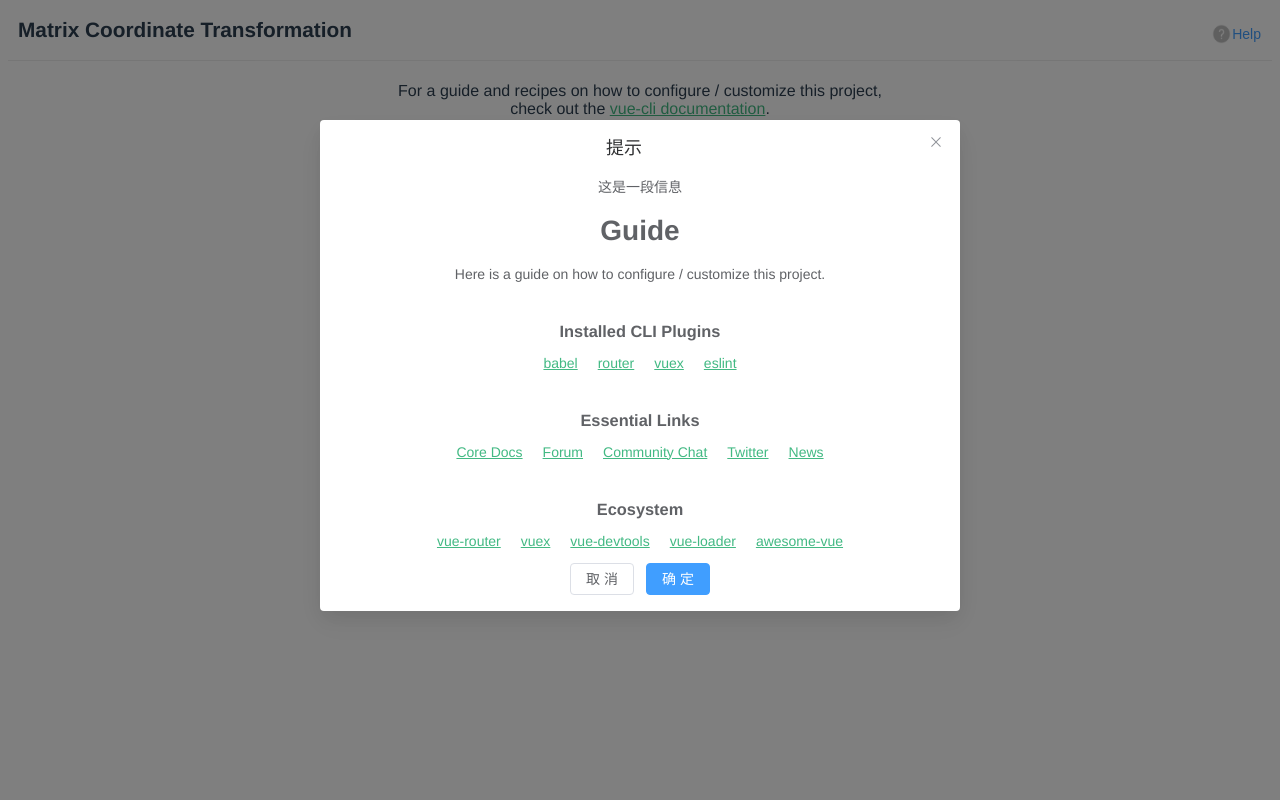
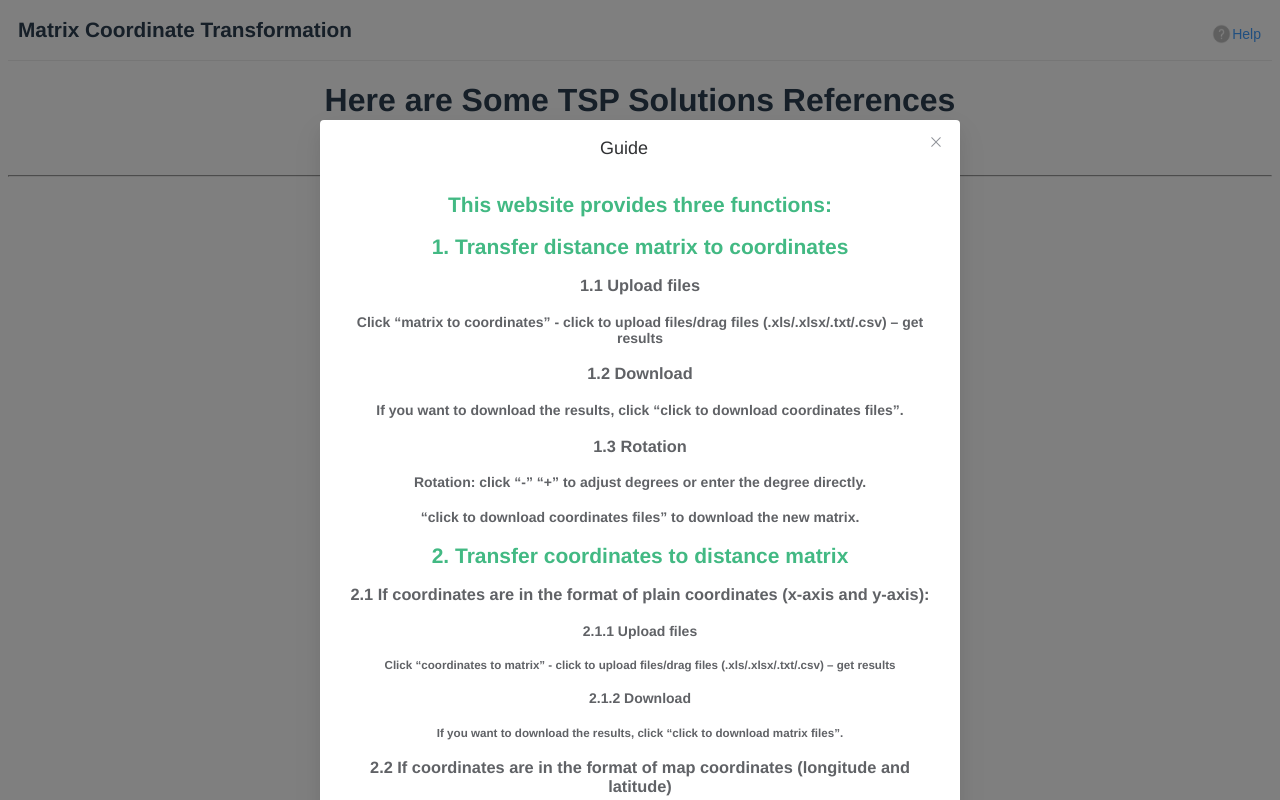
Before and after one commit to xuben9/new_cho_front, a Vue app: page /tsp in a window 1280 px wide. Both pictures are taken after a click on the button "Help". Built offline with nearby package versions, Linux system fonts and the light colour scheme.

Commit message:
help and references

```diff
--- a/src/App.vue
+++ b/src/App.vue
@@ -11,8 +11,7 @@
   </div>
   <router-view />
 
-  <el-dialog title="提示" v-model="dialogVisible" width="50%">
-    <span>这是一段信息</span>
+  <el-dialog title="Guide" v-model="dialogVisible" width="50%">
     <Guide />
     <span class="dialog-footer">
       <el-button @click="dialogVisible = false">取 消</el-button>
--- a/src/components/Guide.vue
+++ b/src/components/Guide.vue
@@ -1,49 +1,85 @@
 <template>
   <div class="guide">
-    <h1>Guide</h1>
-    <p>
-      Here is a guide on how to configure / customize this project.
-    </p>
-    <h3>Installed CLI Plugins</h3>
-    <ul>
-      <li><a href="https://github.com/vuejs/vue-cli/tree/dev/packages/%40vue/cli-plugin-babel" target="_blank" rel="noopener">babel</a></li>
-      <li><a href="https://github.com/vuejs/vue-cli/tree/dev/packages/%40vue/cli-plugin-router" target="_blank" rel="noopener">router</a></li>
-      <li><a href="https://github.com/vuejs/vue-cli/tree/dev/packages/%40vue/cli-plugin-vuex" target="_blank" rel="noopener">vuex</a></li>
-      <li><a href="https://github.com/vuejs/vue-cli/tree/dev/packages/%40vue/cli-plugin-eslint" target="_blank" rel="noopener">eslint</a></li>
-    </ul>
-    <h3>Essential Links</h3>
-    <ul>
-      <li><a href="https://vuejs.org" target="_blank" rel="noopener">Core Docs</a></li>
-      <li><a href="https://forum.vuejs.org" target="_blank" rel="noopener">Forum</a></li>
-      <li><a href="https://chat.vuejs.org" target="_blank" rel="noopener">Community Chat</a></li>
-      <li><a href="https://twitter.com/vuejs" target="_blank" rel="noopener">Twitter</a></li>
-      <li><a href="https://news.vuejs.org" target="_blank" rel="noopener">News</a></li>
-    </ul>
-    <h3>Ecosystem</h3>
-    <ul>
-      <li><a href="https://router.vuejs.org" target="_blank" rel="noopener">vue-router</a></li>
-      <li><a href="https://vuex.vuejs.org" target="_blank" rel="noopener">vuex</a></li>
-      <li><a href="https://github.com/vuejs/vue-devtools#vue-devtools" target="_blank" rel="noopener">vue-devtools</a></li>
-      <li><a href="https://vue-loader.vuejs.org" target="_blank" rel="noopener">vue-loader</a></li>
-      <li><a href="https://github.com/vuejs/awesome-vue" target="_blank" rel="noopener">awesome-vue</a></li>
-    </ul>
+    <h2>This website provides three functions:</h2>
+    <h2>1. Transfer distance matrix to coordinates</h2>
+    <h3>1.1 Upload files</h3>
+    <h4>
+      Click “matrix to coordinates” - click to upload files/drag files
+      (.xls/.xlsx/.txt/.csv) – get results
+    </h4>
+    <h3>1.2 Download</h3>
+
+    <h4>
+      If you want to download the results, click “click to download coordinates
+      files”.
+    </h4>
+
+    <h3>1.3 Rotation</h3>
+
+    <h4>
+      Rotation: click “-” “+” to adjust degrees or enter the degree directly.
+    </h4>
+
+    <h4>“click to download coordinates files” to download the new matrix.</h4>
+
+    <h2>2. Transfer coordinates to distance matrix</h2>
+
+    <h3>
+      2.1 If coordinates are in the format of plain coordinates (x-axis and
+      y-axis):
+    </h3>
+
+    <h4>2.1.1 Upload files</h4>
+    <h5>
+      Click “coordinates to matrix” - click to upload files/drag files
+      (.xls/.xlsx/.txt/.csv) – get results
+    </h5>
+
+    <h4>2.1.2 Download</h4>
+    <h5>
+      If you want to download the results, click “click to download matrix
+      files”.
+    </h5>
+
+    <h3>
+      2.2 If coordinates are in the format of map coordinates (longitude and
+      latitude)
+    </h3>
+
+    <h4>2.2.1 Click “switch to map to coordinates transformation”</h4>
+    <h4>2.2.2 Upload files</h4>
+    <h5>
+      Click “coordinates to matrix” - click to upload files/drag files
+      (.xls/.xlsx/.txt/.csv) – get results
+    </h5>
+    <h4>2.2.3 Download</h4>
+    <h5>
+      If you want to download the results, click “click to download matrix
+      files”.
+    </h5>
+
+    <h2>3. TSP solutions references</h2>
+    <h3>Just click the links to explore!</h3>
+    <hr />
+    <h2>Contact me: chunyujcy98@163.com</h2>
   </div>
 </template>
 
 <script>
 export default {
-  name: 'Guide',
+  name: "Guide",
   props: {
-    msg: String
-  }
-}
+    msg: String,
+  },
+};
 </script>
 
 <!-- Add "scoped" attribute to limit CSS to this component only -->
 <style scoped lang="less">
-h3 {
-  margin: 40px 0 0;
+h2 {
+  color: #42b983;
 }
+
 ul {
   list-style-type: none;
   padding: 0;
--- a/src/components/TspLinks.vue
+++ b/src/components/TspLinks.vue
@@ -1,34 +1,21 @@
 <template>
   <div class="hello">
-    <h1>{{ msg }}</h1>
-    <p>
-      For a guide and recipes on how to configure / customize this project,<br>
-      check out the
-      <a href="https://cli.vuejs.org" target="_blank" rel="noopener">vue-cli documentation</a>.
-    </p>
-    <h3>Installed CLI Plugins</h3>
-    <ul>
-      <li><a href="https://github.com/vuejs/vue-cli/tree/dev/packages/%40vue/cli-plugin-babel" target="_blank" rel="noopener">babel</a></li>
-      <li><a href="https://github.com/vuejs/vue-cli/tree/dev/packages/%40vue/cli-plugin-router" target="_blank" rel="noopener">router</a></li>
-      <li><a href="https://github.com/vuejs/vue-cli/tree/dev/packages/%40vue/cli-plugin-vuex" target="_blank" rel="noopener">vuex</a></li>
-      <li><a href="https://github.com/vuejs/vue-cli/tree/dev/packages/%40vue/cli-plugin-eslint" target="_blank" rel="noopener">eslint</a></li>
-    </ul>
-    <h3>Essential Links</h3>
-    <ul>
-      <li><a href="https://vuejs.org" target="_blank" rel="noopener">Core Docs</a></li>
-      <li><a href="https://forum.vuejs.org" target="_blank" rel="noopener">Forum</a></li>
-      <li><a href="https://chat.vuejs.org" target="_blank" rel="noopener">Community Chat</a></li>
-      <li><a href="https://twitter.com/vuejs" target="_blank" rel="noopener">Twitter</a></li>
-      <li><a href="https://news.vuejs.org" target="_blank" rel="noopener">News</a></li>
-    </ul>
-    <h3>Ecosystem</h3>
-    <ul>
-      <li><a href="https://router.vuejs.org" target="_blank" rel="noopener">vue-router</a></li>
-      <li><a href="https://vuex.vuejs.org" target="_blank" rel="noopener">vuex</a></li>
-      <li><a href="https://github.com/vuejs/vue-devtools#vue-devtools" target="_blank" rel="noopener">vue-devtools</a></li>
-      <li><a href="https://vue-loader.vuejs.org" target="_blank" rel="noopener">vue-loader</a></li>
-      <li><a href="https://github.com/vuejs/awesome-vue" target="_blank" rel="noopener">awesome-vue</a></li>
-    </ul>
+    <h1>
+      Here are Some TSP Solutions References
+    </h1>
+      <p>click for more details</p>
+    <hr>
+    <h3><a href="https://blog.csdn.net/qq_44705973/article/details/109629263?ops_request_misc=%257B%2522request%255Fid%2522%253A%2522166264486916800184188657%2522%252C%2522scm%2522%253A%252220140713.130102334..%2522%257D&request_id=166264486916800184188657&biz_id=0&utm_medium=distribute.pc_search_result.none-task-blog-2~all~top_positive~default-1-109629263-null-null.142"
+      target="_blank" rel="noopener">Three algorithms about TSP</a></h3>
+
+    <h3><a href="https://blog.csdn.net/tangshishe/article/details/115791011?ops_request_misc=%257B%2522request%255Fid%2522%253A%2522166264486916800184188657%2522%252C%2522scm%2522%253A%252220140713.130102334..%2522%257D&request_id=166264486916800184188657&biz_id=0&utm_medium=distribute.pc_search_result.none-task-blog-2~all~top_click~default-3-115791011-null-null.142"
+      target="_blank" rel="noopener">Five common heuristic algorithms for TSP</a></h3>
+    <h3><a href="https://download.csdn.net/download/weixin_42116604/20181548?ops_request_misc=%257B%2522request%255Fid%2522%253A%2522166264486916800184185709%2522%252C%2522scm%2522%253A%252220140713.130102334.pc%255Fall.%2522%257D&request_id=166264486916800184185709&biz_id=1&utm_medium=distribute.pc_search_result.none-task-download-2~all~first_rank_ecpm_v1~rank_v31_ecpm-8-20181548-null-null.142"
+    target="_blank" rel="noopener">TSP backtracking</a></h3>
+    <h3><a href="https://download.csdn.net/download/sand8o8time/10583372?ops_request_misc=%257B%2522request%255Fid%2522%253A%2522166264486916800184185709%2522%252C%2522scm%2522%253A%252220140713.130102334.pc%255Fall.%2522%257D&request_id=166264486916800184185709&biz_id=1&utm_medium=distribute.pc_search_result.none-task-download-2~all~first_rank_ecpm_v1~rank_v31_ecpm-16-10583372-null-null.142"
+    target="_blank" rel="noopener">Use Matlab to solve TSP</a></h3>
+    <h3><a href=" https://download.csdn.net/download/qq_35527631/12074458?ops_request_misc=%257B%2522request%255Fid%2522%253A%2522166264486916800184185709%2522%252C%2522scm%2522%253A%252220140713.130102334.pc%255Fall.%2522%257D&request_id=166264486916800184185709&biz_id=1&utm_medium=distribute.pc_search_result.none-task-download-2~all~first_rank_ecpm_v1~rank_v31_ecpm-29-12074458-null-null.142"
+    target="_blank" rel="noopener">Generic algorithms for solving TSP using Python</a></h3>
   </div>
 </template>
 
```
